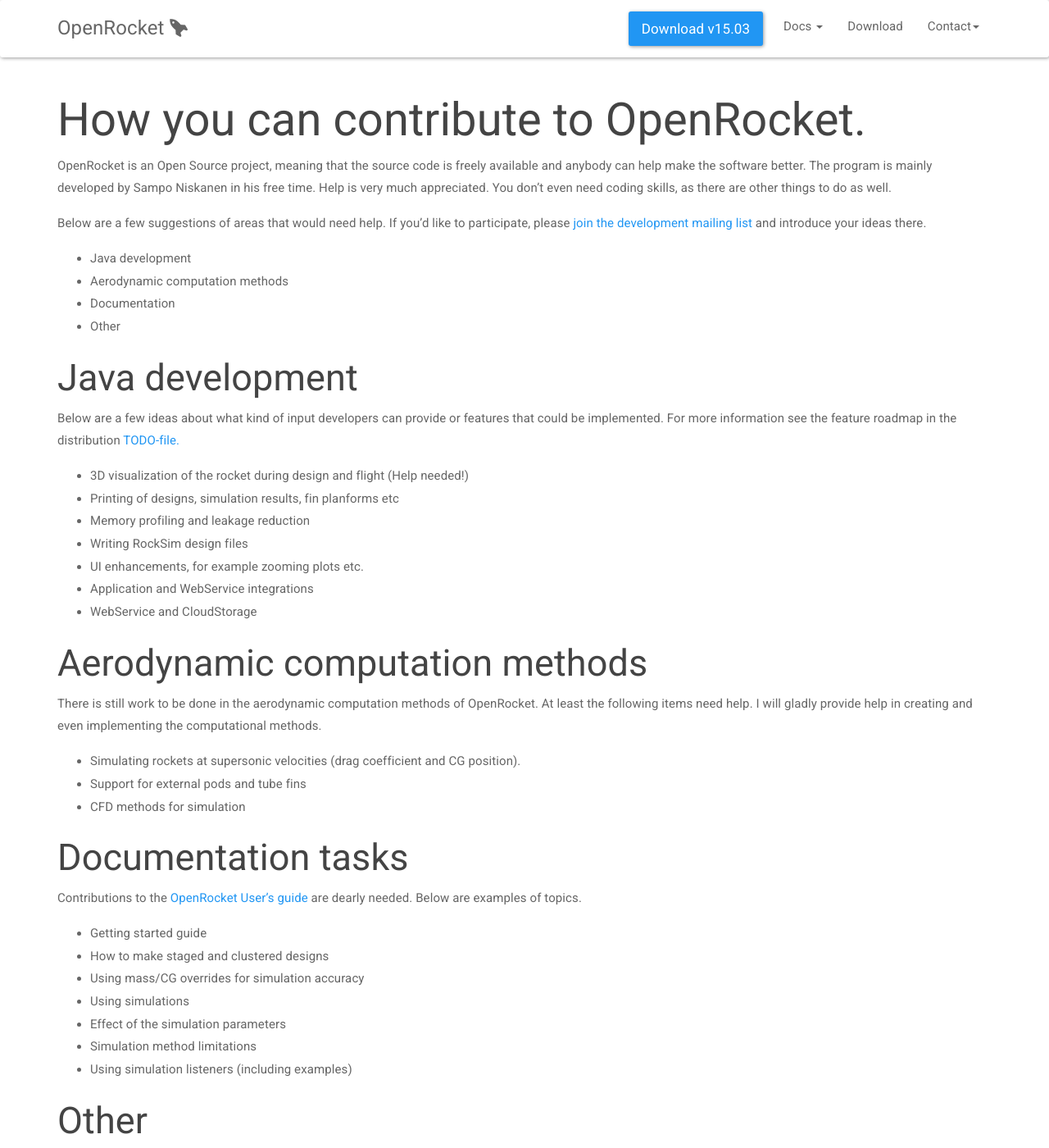
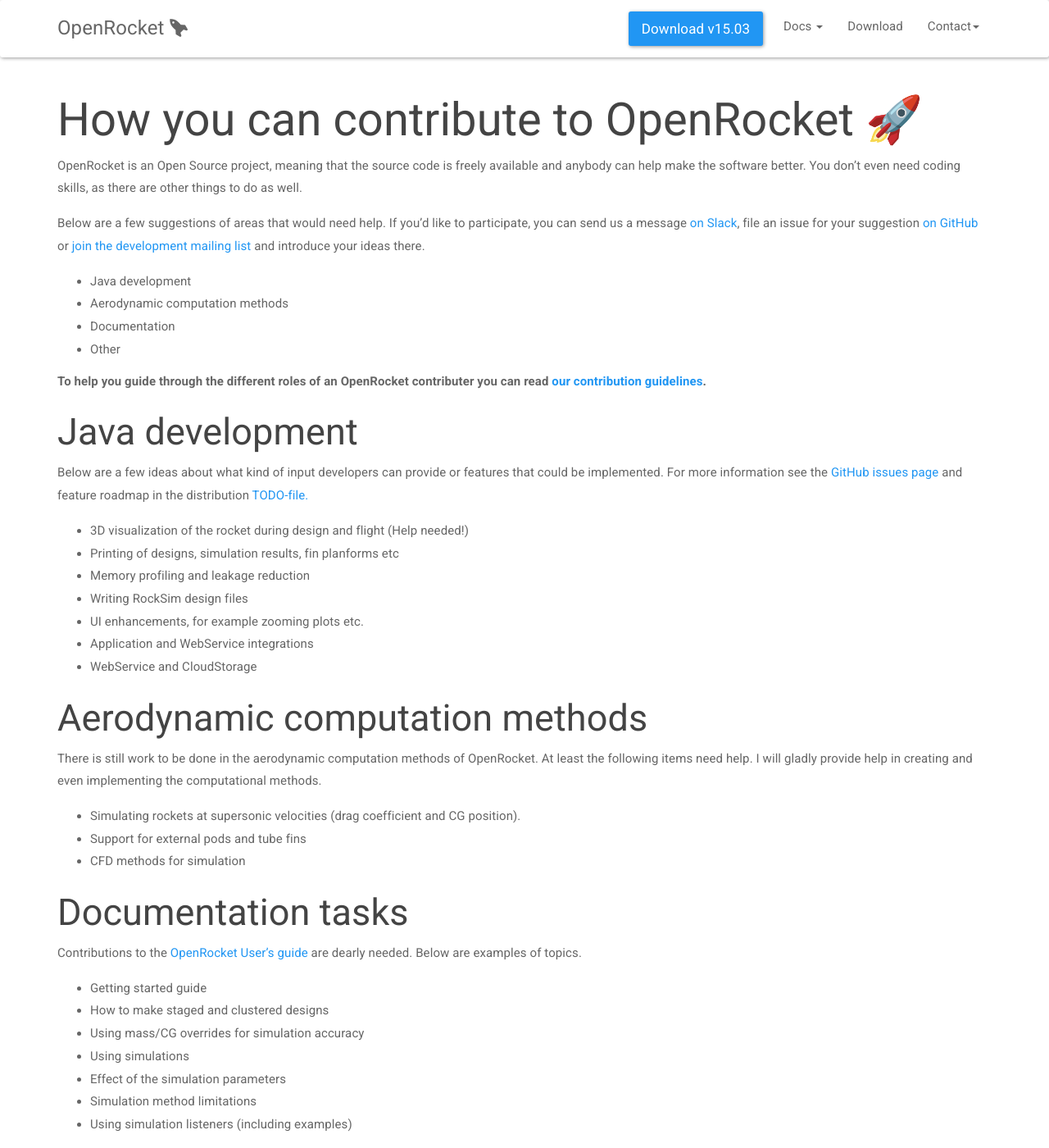
Before and after one commit to openrocket/openrocket.github.io, a Jekyll site: the page built from contribute.md, in a window 1280 px wide and 1400 px high. Shown: the whole window at 82% size. Built offline with Jekyll 4.4.1, drawn with Linux system fonts in a browser that asks for light colours; nearby versions of some CDN libraries; some of the changed text lies outside the part shown.

Commit message:
Improve contributing guidelines

```diff
--- a/contribute.md
+++ b/contribute.md
@@ -4,21 +4,22 @@
 id: contribute
 ---
 
-# How you can contribute to OpenRocket.
+# How you can contribute to OpenRocket 🚀
 
-OpenRocket is an Open Source project, meaning that the source code is freely available and anybody can help make the software better. The program is mainly developed by Sampo Niskanen in his free time. Help is very much appreciated. You don't even need coding skills, as there are other things to do as well.
+OpenRocket is an Open Source project, meaning that the source code is freely available and anybody can help make the software better. You don't even need coding skills, as there are other things to do as well.
 
-Below are a few suggestions of areas that would need help. If you'd like to participate, please [join the development mailing list](https://lists.sourceforge.net/lists/listinfo/openrocket-devel) and introduce your ideas there.
+Below are a few suggestions of areas that would need help. If you'd like to participate, you can send us a message [on Slack](contact.html#slack), file an issue for your suggestion [on GitHub](https://github.com/openrocket/openrocket/issues) or [join the development mailing list](https://lists.sourceforge.net/lists/listinfo/openrocket-devel) and introduce your ideas there.
 
  - Java development
  - Aerodynamic computation methods
  - Documentation
  - Other
 
+**To help you guide through the different roles of an OpenRocket contributer you can read [our contribution guidelines](https://github.com/openrocket/openrocket/blob/unstable/CONTRIBUTING.md).**
 
 ## Java development
 
-Below are a few ideas about what kind of input developers can provide or features that could be implemented. For more information see the feature roadmap in the distribution [TODO-file.](https://github.com/openrocket/openrocket/blob/master/core/TODO)
+Below are a few ideas about what kind of input developers can provide or features that could be implemented. For more information see the [GitHub issues page](https://github.com/openrocket/openrocket/issues) and feature roadmap in the distribution [TODO-file.](https://github.com/openrocket/openrocket/blob/master/core/TODO)
 
  - 3D visualization of the rocket during design and flight (Help needed!)
  - Printing of designs, simulation results, fin planforms etc
@@ -50,6 +51,9 @@
  - Simulation method limitations
  - Using simulation listeners (including examples)
 
+## Testing
+
+Testers are both a developer's best friend and worst nightmare. They test new features and push OpenRocket to the limits to discover new bugs, or propose useful additions to the program. If you noticed anomalies in OpenRocket's behavior or have a cool idea, don't be afraid to create [an issue on our GitHub repository](https://github.com/openrocket/openrocket/issues/new/choose).
 
 ## Other
 
```
Also changed, not shown: contact.md (+1 -1 lines).
